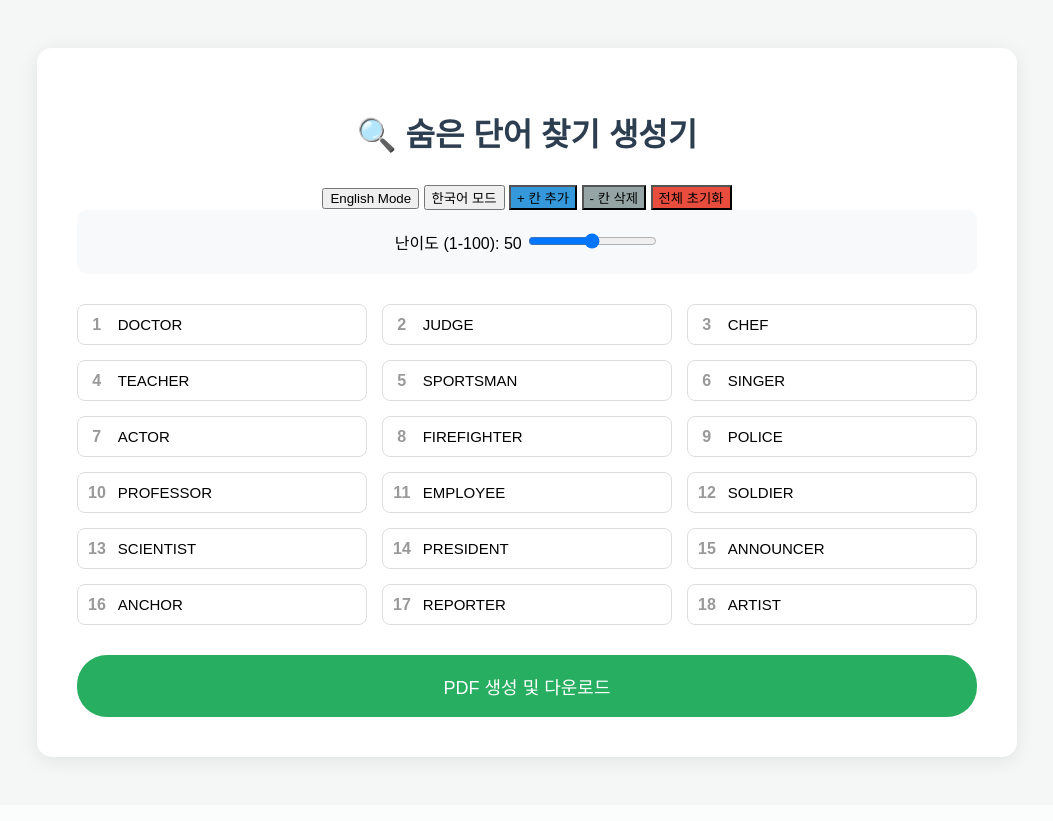
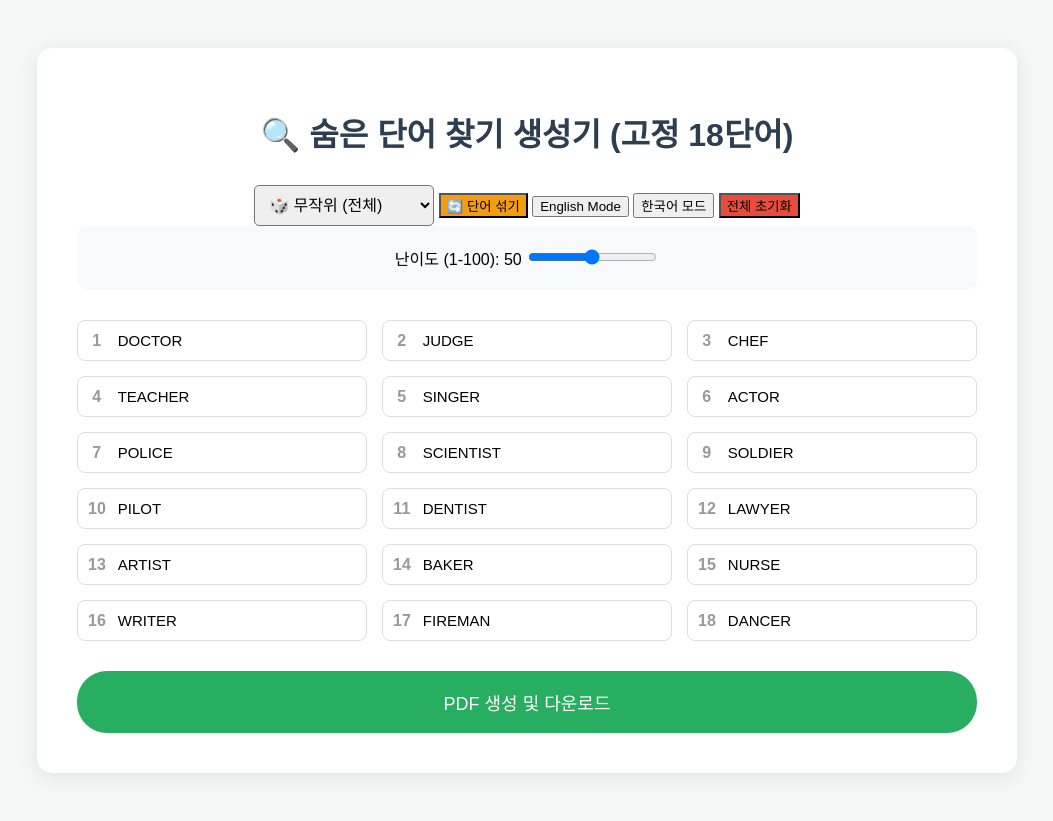
Before and after one commit to LimJongTak/word-search-generator, a Flask app: page / in a window 1280 px wide. Shown: the whole page, without its empty margins (113-1166 px from the left). Before the commit the page ends 766 px from the top, so only its background shows below. Run offline with Flask 3, Linux system fonts and the light colour scheme.

Commit message:
카테고리 추가

```diff
--- a/app.py
+++ b/app.py
@@ -2,7 +2,8 @@ import random
 import string
 import io
 import os
-from flask import Flask, render_template, request, send_file
+import json
+from flask import Flask, render_template, request, send_file, jsonify
 from reportlab.lib.pagesizes import A4, landscape
 from reportlab.pdfgen import canvas
 from reportlab.lib import colors
@@ -20,17 +21,24 @@ except Exception as e:
     print(f"Font Load Error: {e}")
     FONT_NAME = 'Helvetica-Bold'
 
+# --- 단어 데이터 로드 ---
+def load_word_data():
+    try:
+        with open('words.json', 'r', encoding='utf-8') as f:
+            return json.load(f)
+    except FileNotFoundError:
+        return {"en": {"job": []}, "ko": {"job": []}}
+
 class WordSearch:
     def __init__(self, size=24, difficulty=50):
         self.size = size
         self.grid = [['' for _ in range(size)] for _ in range(size)]
         self.solution_mask = [[False for _ in range(size)] for _ in range(size)]
 
-        # 난이도 1~100 로직
-        self.directions = [(0, 1), (1, 0)]  # 기본 가로, 세로
-        if difficulty > 25: self.directions.extend([(1, 1), (1, -1)])  # 대각선
-        if difficulty > 50: self.directions.extend([(0, -1), (-1, 0)])  # 역방향 가로/세로
-        if difficulty > 75: self.directions.extend([(-1, -1), (-1, 1)]) # 역방향 대각선
+        self.directions = [(0, 1), (1, 0)]
+        if difficulty > 25: self.directions.extend([(1, 1), (1, -1)])
+        if difficulty > 50: self.directions.extend([(0, -1), (-1, 0)])
+        if difficulty > 75: self.directions.extend([(-1, -1), (-1, 1)])
 
     def place_word(self, word):
         word = word.upper().replace(" ", "")
@@ -98,15 +106,42 @@ def draw_puzzle(c, ws, words, is_answer=False, lang='en'):
 
 @app.route('/')
 def index():
-    en_list = ["DOCTOR", "JUDGE", "CHEF", "TEACHER", "SPORTSMAN", "SINGER", "ACTOR", "FIREFIGHTER", "POLICE", "PROFESSOR", "EMPLOYEE", "SOLDIER", "SCIENTIST", "PRESIDENT", "ANNOUNCER", "ANCHOR", "REPORTER", "ARTIST"]
-    ko_list = ["의사", "판사", "요리사", "선생님", "운동선수", "가수", "배우", "소방관", "경찰관", "교수", "회사원", "군인", "과학자", "대통령", "아나운서", "앵커", "기자", "화가"]
-    return render_template('index.html', en=en_list, ko=ko_list)
+    data = load_word_data()
+    # 초기 접속 시 영문 직업 단어로 18개 표시
+    return render_template('index.html', en=data['en']['job'][:18])
+
+@app.route('/get_words', methods=['GET'])
+def get_words():
+    lang = request.args.get('lang', 'en')
+    category = request.args.get('category', 'job')
+    count = 18 # 무조건 18개로 고정
+
+    data = load_word_data()
+
+    if category == 'random':
+        all_combined = []
+        for cat in data.get(lang, {}).values():
+            all_combined.extend(cat)
+        category_list = list(set(all_combined))
+    else:
+        category_list = data.get(lang, {}).get(category, [])
+
+    if len(category_list) >= count:
+        selected = random.sample(category_list, count)
+    else:
+        selected = category_list
+
+    return jsonify({"words": selected})
 
 @app.route('/generate', methods=['POST'])
 def generate():
     lang = request.form.get('lang', 'en')
     diff = int(request.form.get('difficulty', 50))
-    words = [request.form.get(k).strip() for k in sorted(request.form.keys()) if k.startswith('word_') and request.form.get(k).strip()]
+    # word_1부터 word_18까지만 가져옴
+    words = []
+    for i in range(1, 19):
+        val = request.form.get(f'word_{i}', '').strip()
+        if val: words.append(val)
 
     ws = WordSearch(size=24, difficulty=diff)
     for w in words: ws.place_word(w)
--- a/templates/index.html
+++ b/templates/index.html
@@ -5,22 +5,19 @@
     <title>숨은 단어 찾기 생성기</title>
     <link rel="stylesheet" href="{{ url_for('static', filename='style.css') }}">
     <script>
-        let wordCount = 18;
+        const FIXED_COUNT = 18;
 
-        function addWord() {
-            wordCount++;
-            const container = document.getElementById('word-grid');
-            const div = document.createElement('div');
-            div.className = 'input-group';
-            div.id = 'group_' + wordCount;
-            div.innerHTML = `<span>${wordCount}</span><input type="text" name="word_${wordCount}" class="word-input" required>`;
-            container.appendChild(div);
-        }
+        async function fetchAndFillWords() {
+            const lang = document.getElementById('lang_mode').value;
+            const category = document.getElementById('category_select').value;
 
-        function removeWord() {
-            if (wordCount > 1) {
-                document.getElementById('group_' + wordCount).remove();
-                wordCount--;
+            const response = await fetch(`/get_words?lang=${lang}&category=${category}`);
+            const data = await response.json();
+            const words = data.words;
+
+            for(let i = 1; i <= FIXED_COUNT; i++) {
+                const el = document.getElementsByName('word_' + i)[0];
+                if(el) el.value = words[i-1] || '';
             }
         }
 
@@ -29,29 +26,33 @@
         }
 
         function setLanguage(lang) {
-            const enWords = {{ en|tojson }};
-            const koWords = {{ ko|tojson }};
-            const target = (lang === 'en') ? enWords : koWords;
-
-            // 칸 개수 동기화
-            while (wordCount < target.length) addWord();
-            while (wordCount > target.length) removeWord();
-
-            for(let i = 1; i <= target.length; i++) {
-                document.getElementsByName('word_' + i)[0].value = target[i-1];
-            }
             document.getElementById('lang_mode').value = lang;
+            fetchAndFillWords();
         }
     </script>
 </head>
 <body>
     <div class="container">
-        <h1>🔍 숨은 단어 찾기 생성기</h1>
+        <h1>🔍 숨은 단어 찾기 생성기 (고정 18단어)</h1>
+
         <div class="controls">
+            <select id="category_select" onchange="fetchAndFillWords()" style="padding: 10px; border-radius: 5px; font-size: 16px;">
+                <option value="random">🎲 무작위 (전체)</option>
+                <option value="job">💼 직업 (Jobs)</option>
+                <option value="animal">🦁 동물 (Animals)</option>
+                <option value="fruit">🍎 과일 (Fruits)</option>
+                <option value="vehicle">🚀 탈 것 (Vehicles)</option>
+                <option value="sport">⚽ 운동 (Sports)</option>
+                <option value="country">🗺️ 나라 (Countries)</option>
+                <option value="color">🎨 색깔 (Colors)</option>
+                <option value="nature">🌿 자연 (Nature)</option>
+                <option value="food">🍕 음식 (Food)</option>
+                <option value="school">✏️ 학교 (School)</option>
+            </select>
+
+            <button type="button" onclick="fetchAndFillWords()" style="background:#f39c12">🔄 단어 섞기</button>
             <button type="button" onclick="setLanguage('en')">English Mode</button>
             <button type="button" onclick="setLanguage('ko')">한국어 모드</button>
-            <button type="button" onclick="addWord()" style="background:#3498db">+ 칸 추가</button>
-            <button type="button" onclick="removeWord()" style="background:#95a5a6">- 칸 삭제</button>
             <button type="button" onclick="clearAll()" style="background:#e74c3c">전체 초기화</button>
         </div>
 
@@ -66,7 +67,7 @@
                 {% for i in range(1, 19) %}
                 <div class="input-group" id="group_{{ i }}">
                     <span>{{ i }}</span>
-                    <input type="text" name="word_{{ i }}" class="word-input" value="{{ en[i-1] }}" required>
+                    <input type="text" name="word_{{ i }}" class="word-input" value="{{ en[i-1] if en[i-1] else '' }}" required>
                 </div>
                 {% endfor %}
             </div>
```
Also changed, not shown: words.json (added, +26 -0 lines).
